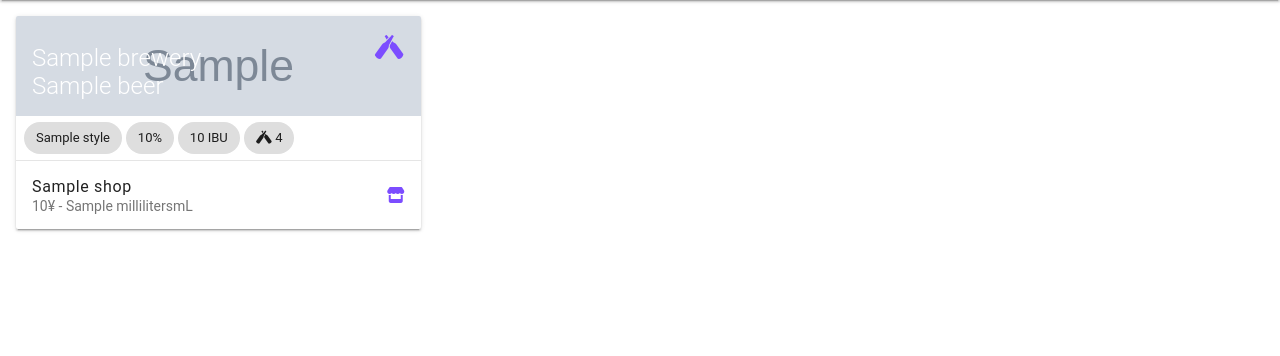
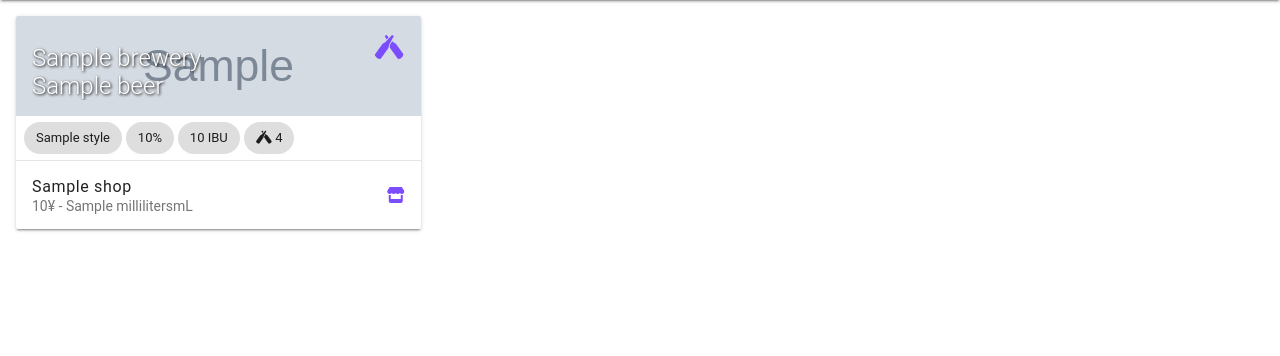
Before and after one commit to Zeletochoy/strinks, a Flask app: template strinks/web/templates/offerings.html in a window 1280 px wide. Shown: the part 64-420 px from the top of the page. Run offline with Flask 2, Linux system fonts and the light colour scheme; the template is opened without the code that fills it: most values are stand-ins (such as "Sample title", 1, 10 or a date in 2020); grey boxes marked "Sample" are stand-in pictures; some libraries are stand-ins or nearby versions.

Commit message:
Add shadow to beer card titles

```diff
--- a/strinks/web/static/css/offerings.css
+++ b/strinks/web/static/css/offerings.css
@@ -28,3 +28,7 @@
     padding: 8px;
     height: auto;
 }
+
+.beer-title {
+    text-shadow: 1px 1px 3px black;
+}
--- a/strinks/web/templates/offering_card.html
+++ b/strinks/web/templates/offering_card.html
@@ -1,6 +1,6 @@
 <div class="demo-card-wide mdl-card mdl-shadow--2dp">
   <div class="mdl-card__title" style="background: url('{{beer.offerings[0].image_url or beer.image_url}}') center / cover;">
-    <h2 class="mdl-card__title-text">
+    <h2 class="mdl-card__title-text beer-title">
       {{beer.brewery}}
       <br/>
       {{beer.name}}
```
